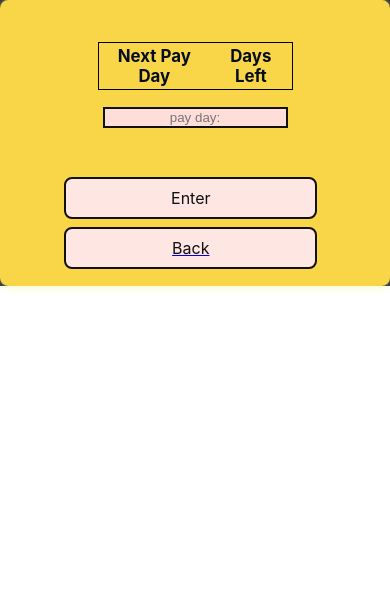
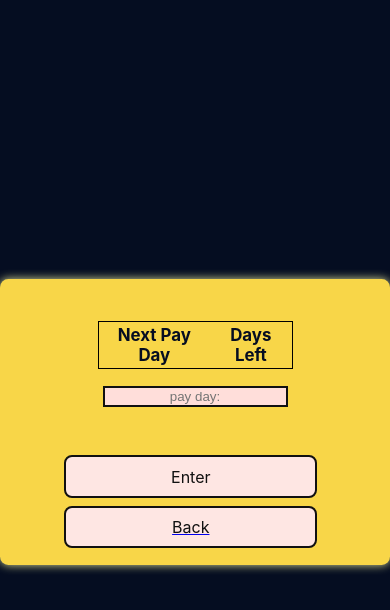
Before and after one commit to andreeabrindea/TillPayDay, a React (Create React App) app: page /listDates in a window 390 px wide. Shown: the top 610 px of the page. Built offline with nearby package versions, Linux system fonts and the light colour scheme.

Commit message:
changed height

```diff
--- a/src/list_dates/listDates.css
+++ b/src/list_dates/listDates.css
@@ -6,12 +6,13 @@
     background-color: #050d21;
     height: 100vh;
     color:#050d21;
+    min-height: 60vh;
 }
 @media (max-width: 768px) {
   .content {
     font-size: 2vh;
     width: 100%;
-    height: 100%;
+    min-height: 50vh;
   }
 }
 .calendarbox{
```
